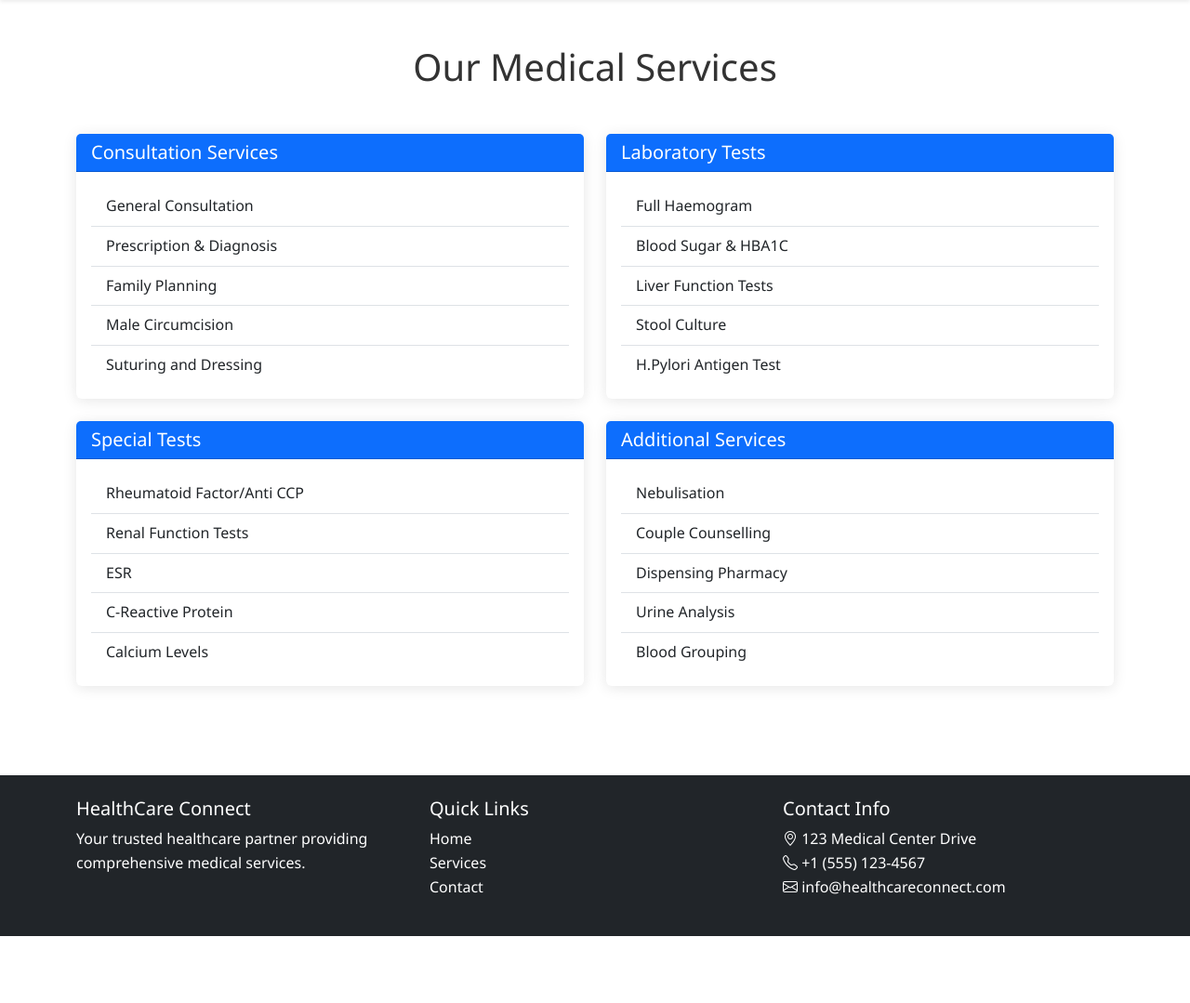
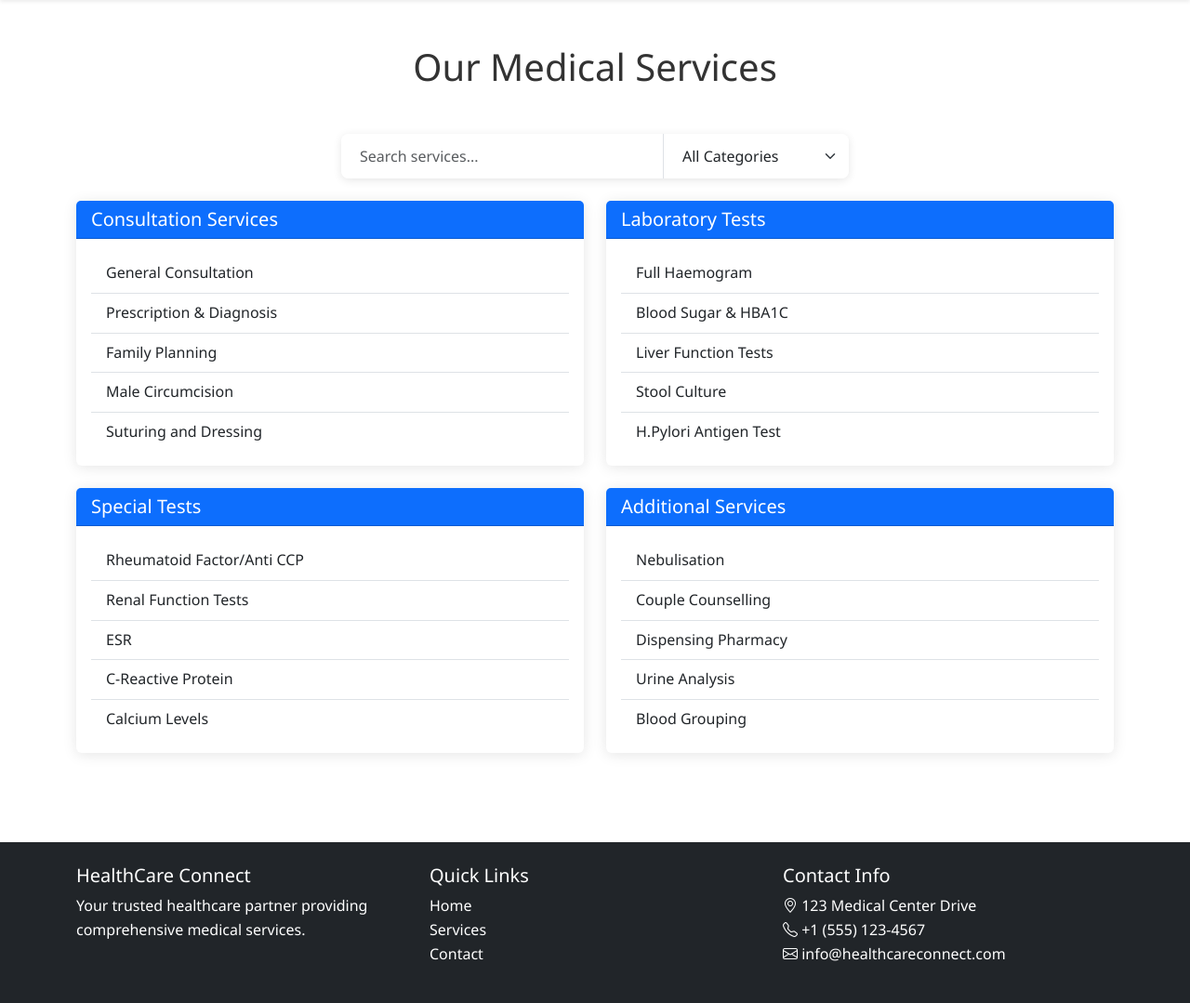
Before and after one commit to barcodewambua/hospital-system2, a Flask app: page /services in a window 1280 px wide. Shown: the part 80-1159 px from the top of the page at 93% size. Before the commit the page ends 1087 px from the top, so only its background shows below. Run offline with Flask 3, Linux system fonts and the light colour scheme; some libraries are stand-ins or nearby versions.

Commit message:
Implement dynamic service filtering on the services page, allowing users to search and filter services by category.
Replit-Commit-Author: Agent
Replit-Commit-Session-Id: 5fec7e54-e36e-455a-908d-d395a135d0d5
Replit-Commit-Screenshot-Url: https://storage.googleapis.com/screenshot-production-us-central1/b2c86815-f02a-4c66-826f-428b41d72508/78fdc401-3ed5-4852-b73a-6fea984fa58f.jpg

```diff
--- a/static/css/style.css
+++ b/static/css/style.css
@@ -98,3 +98,28 @@ footer a:hover {
         font-size: 2rem;
     }
 }
+
+/* Add these styles to the existing CSS file */
+.service-card {
+    transition: all 0.3s ease;
+}
+
+.input-group {
+    box-shadow: 0 2px 10px rgba(0, 0, 0, 0.1);
+    border-radius: 8px;
+    overflow: hidden;
+}
+
+#serviceSearch, #categoryFilter {
+    border: none;
+    padding: 12px 20px;
+}
+
+#serviceSearch:focus, #categoryFilter:focus {
+    box-shadow: none;
+    border-color: var(--primary-color);
+}
+
+#categoryFilter {
+    border-left: 1px solid #dee2e6;
+}
--- a/templates/base.html
+++ b/templates/base.html
@@ -64,5 +64,6 @@
 
     <script src="https://cdn.jsdelivr.net/npm/bootstrap@5.3.0/dist/js/bootstrap.bundle.min.js"></script>
     <script src="{{ url_for('static', filename='js/main.js') }}"></script>
+    {% block extra_js %}{% endblock %}
 </body>
 </html>
--- a/templates/services.html
+++ b/templates/services.html
@@ -6,9 +6,25 @@
 <div class="container py-5">
     <h1 class="text-center mb-5">Our Medical Services</h1>
 
-    <div class="row g-4">
+    <!-- Search and Filter Section -->
+    <div class="row mb-4">
+        <div class="col-md-6 mx-auto">
+            <div class="input-group">
+                <input type="text" class="form-control" id="serviceSearch" placeholder="Search services...">
+                <select class="form-select" id="categoryFilter" style="max-width: 200px;">
+                    <option value="all">All Categories</option>
+                    <option value="consultation">Consultation</option>
+                    <option value="laboratory">Laboratory</option>
+                    <option value="special">Special Tests</option>
+                    <option value="additional">Additional Services</option>
+                </select>
+            </div>
+        </div>
+    </div>
+
+    <div class="row g-4" id="servicesContainer">
         <!-- Consultation Services -->
-        <div class="col-md-6">
+        <div class="col-md-6 service-card" data-category="consultation">
             <div class="card h-100">
                 <div class="card-header bg-primary text-white">
                     <h5 class="mb-0">Consultation Services</h5>
@@ -26,7 +42,7 @@
         </div>
 
         <!-- Laboratory Tests -->
-        <div class="col-md-6">
+        <div class="col-md-6 service-card" data-category="laboratory">
             <div class="card h-100">
                 <div class="card-header bg-primary text-white">
                     <h5 class="mb-0">Laboratory Tests</h5>
@@ -44,7 +60,7 @@
         </div>
 
         <!-- Special Tests -->
-        <div class="col-md-6">
+        <div class="col-md-6 service-card" data-category="special">
             <div class="card h-100">
                 <div class="card-header bg-primary text-white">
                     <h5 class="mb-0">Special Tests</h5>
@@ -62,7 +78,7 @@
         </div>
 
         <!-- Additional Services -->
-        <div class="col-md-6">
+        <div class="col-md-6 service-card" data-category="additional">
             <div class="card h-100">
                 <div class="card-header bg-primary text-white">
                     <h5 class="mb-0">Additional Services</h5>
@@ -81,3 +97,30 @@
     </div>
 </div>
 {% endblock %}
+
+{% block extra_js %}
+<script>
+document.addEventListener('DOMContentLoaded', function() {
+    const searchInput = document.getElementById('serviceSearch');
+    const categoryFilter = document.getElementById('categoryFilter');
+    const serviceCards = document.querySelectorAll('.service-card');
+
+    function filterServices() {
+        const searchTerm = searchInput.value.toLowerCase();
+        const selectedCategory = categoryFilter.value;
+
+        serviceCards.forEach(card => {
+            const category = card.dataset.category;
+            const content = card.textContent.toLowerCase();
+            const matchesSearch = content.includes(searchTerm);
+            const matchesCategory = selectedCategory === 'all' || category === selectedCategory;
+
+            card.style.display = matchesSearch && matchesCategory ? 'block' : 'none';
+        });
+    }
+
+    searchInput.addEventListener('input', filterServices);
+    categoryFilter.addEventListener('change', filterServices);
+});
+</script>
+{% endblock %}
```
Also changed, not shown: generated-icon.png (added).
